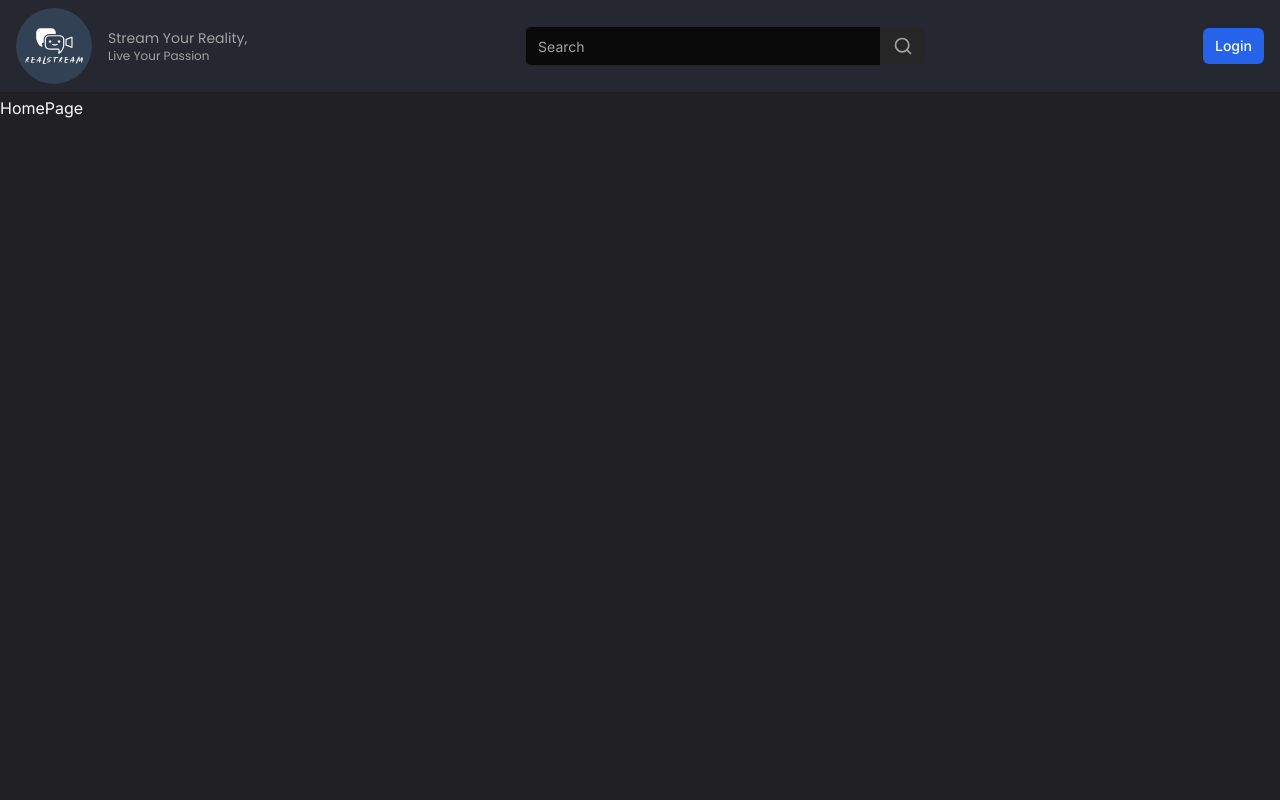
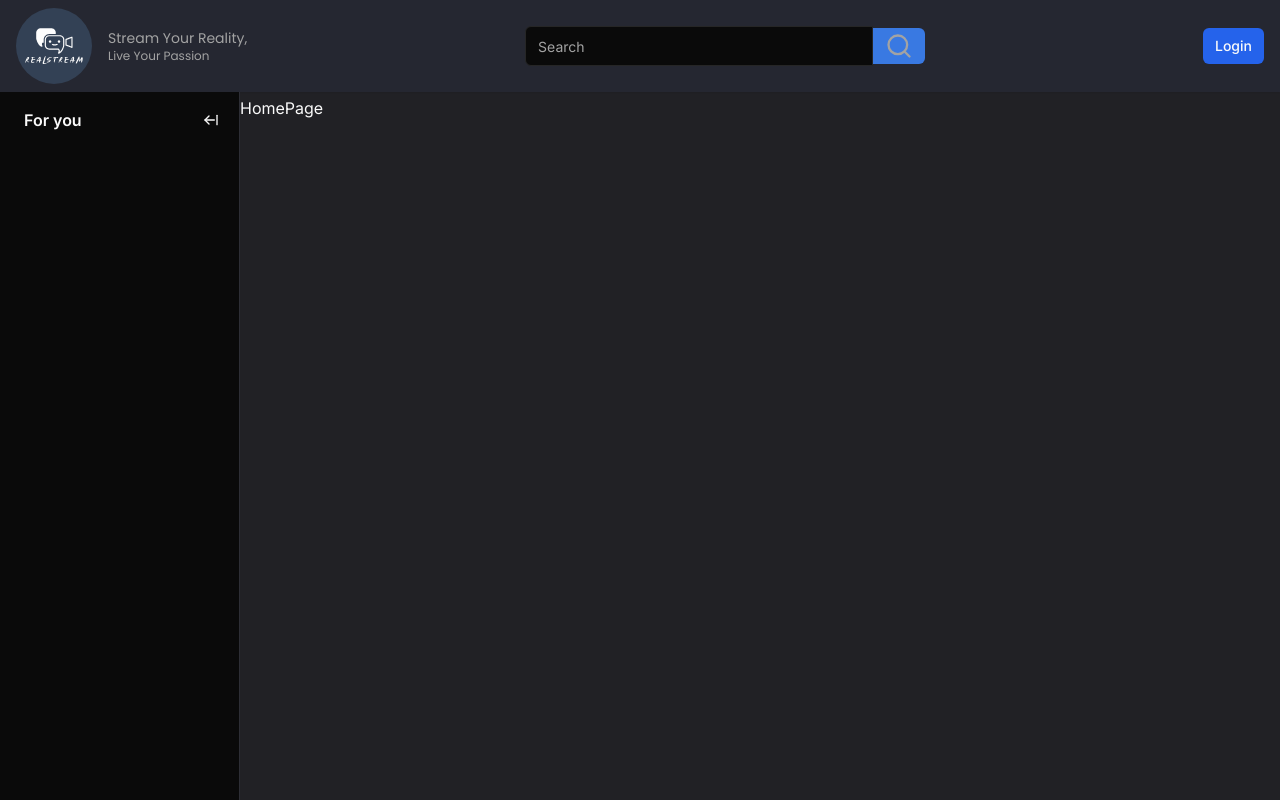
Before and after one commit to ujjawalsingh25/RealStream, a Next.js app: page / in a window 1280 px wide. Built offline with nearby package versions, Linux system fonts and the light colour scheme; no server answers.

Commit message:
Add responsive Sidebar with Collapse and Expand Toggle Functionality

```diff
--- /dev/null
+++ b/app/(browse)/_components/container.tsx
@@ -0,0 +1,32 @@
+"use client";
+
+import { useEffect } from "react";
+import { useMediaQuery } from "usehooks-ts"
+import { cn } from "@/lib/utils";
+import { useSidebar } from "@/store/use-sidebar";
+
+interface ContainerProps {
+    children: React.ReactNode;
+}
+
+export const Container = ({children,}: ContainerProps) => {
+    const matches = useMediaQuery("(max-width: 1024px)");
+    const { collapsed, onCollapse, onExpand, } =useSidebar((state) => state);
+
+    useEffect(() => {
+        if(matches) {
+            onCollapse();
+        } else {
+            onExpand();
+        }
+    }, [matches, onCollapse, onExpand]);
+
+    return (
+        <div className={cn(
+            "flex-1 ",
+            collapsed ? "ml-[70px]" : "ml-[70px] lg:ml-60"
+        )}>
+            {children}
+        </div>
+    );
+};
--- a/app/(browse)/_components/navbar/search.tsx
+++ b/app/(browse)/_components/navbar/search.tsx
@@ -39,7 +39,7 @@
                 onChange={(eventt) => setValue(eventt.target.value)}
                 placeholder="Search"
                 className="rounded-r-none focus-visible: ring-0
-                focus-visible: ring-transparent focus-visible: ring-offset-0"
+                focus-visible: ring-transparent focus-visible: ring-offset-0" //bg-red-500
             />
             {value && (
                 <X
@@ -52,9 +52,9 @@
                 type="submit"
                 size="sm"
                 variant="secondary"
-                className="rounded-l-none"
+                className="rounded-l-none bg-blue-500/90"
             >
-                <SearchIcon className="h-5 w-5 text-muted-foreground" />
+                <SearchIcon className="h-7 w-7  text-muted-foreground" />
             </Button>
         </form>
     );
--- /dev/null
+++ b/app/(browse)/_components/sidebar/index.tsx
@@ -0,0 +1,11 @@
+import { Toggle } from "./toggle";
+import { Wrapper } from "./wrapper";
+
+export const Sidebar = () => {
+    return (
+        // TODO: fetch followed User & fetch recommended uesr
+        <Wrapper>
+            <Toggle />
+        </Wrapper>
+    );
+};
--- /dev/null
+++ b/app/(browse)/_components/sidebar/toggle.tsx
@@ -0,0 +1,51 @@
+"use client";
+
+import { Hint } from "@/components/hint";
+import { Button } from "@/components/ui/button";
+import { useSidebar } from "@/store/use-sidebar";
+import { ArrowLeftFromLine, ArrowRightFromLine } from "lucide-react";
+
+export const Toggle = () => {
+    // console.log("I am logged here !");
+    const {
+        collapsed,
+        onExpand,
+        onCollapse,
+    } = useSidebar((state) => state);
+
+    const label = collapsed ? "Expand" : "Collapse";
+
+    return (
+        <>
+            {collapsed && (
+                <div className="hidden lg:flex w-full items-center justify-center pt-4 mb-4">
+                    <Hint label={label} side="right" asChild>
+                        <Button
+                            onClick={onExpand}
+                            variant="ghost"
+                            className="h-auto p-2"
+                        >
+                            <ArrowRightFromLine className="h-4 w-4"/>
+                        </Button>
+                    </Hint>
+                </div>
+            )}
+            {!collapsed && (
+                <div className="p-3 pl-6 mb-2 flex items-center w-full">
+                    <p className="font-semibold text-primary">
+                        For you
+                    </p>
+                    <Hint label={label} side="right" asChild>
+                        <Button
+                            onClick={onCollapse}
+                            className="h-auto p-2 ml-auto"
+                            variant="ghost"
+                        >
+                            <ArrowLeftFromLine className="h-4 w-4"/>
+                        </Button>
+                    </Hint>
+                </div>
+            )}
+        </>
+    );
+};
--- /dev/null
+++ b/app/(browse)/_components/sidebar/wrapper.tsx
@@ -0,0 +1,23 @@
+"use client";
+
+import { cn } from "@/lib/utils";
+import { useSidebar } from "@/store/use-sidebar";
+
+interface WrapperProps {
+    children: React.ReactNode;
+};
+
+export const Wrapper = ( {children,} : WrapperProps) => {
+    const { collapsed } = useSidebar((state) => state);
+
+    return (
+        <aside
+            className={cn(
+                "fixed left-0 flex flex-col w-60 h-full bg-background border-r border-[#2D2E35] z-50 mt-3",
+                collapsed && "w-[70px]"
+            )}
+        >
+            {children}
+        </aside>
+    );
+};
--- a/app/(browse)/layout.tsx
+++ b/app/(browse)/layout.tsx
@@ -1,11 +1,16 @@
+import { Container } from "./_components/container";
 import { Navbar } from "./_components/navbar";
+import { Sidebar } from "./_components/sidebar";
 
 const BrowseLayout = ({children,}: {children: React.ReactNode;}) => {
     return (
         <>
             <Navbar />
-            <div className="flex h-full pt-20" >
-                {children}
+            <div className="flex h-full pt-20">
+                <Sidebar />
+                <Container>
+                    {children}
+                </Container>
             </div>
         </>
     );
--- a/commands&Lib/Commands.js
+++ b/commands&Lib/Commands.js
@@ -13,6 +13,7 @@
     // npx shadcn@latest init        -->> Run the CLI                   |
     // npm install next-themes       -->> themes for Dark Mode          |
     // npx shadcn@latest add input       -->> UI                        |
+    // npx shadcn@latest add tooltip       -->> Hints adding            |
     // npx shadcn@latest add [component]    -->> Components             |
 // _____________________________________________________________________|
 
@@ -66,3 +67,7 @@
 // ___________________________________________________________________________________|
 
 // npm i query-string
+
+// npm i zustand
+
+// npm i usehooks-ts
--- /dev/null
+++ b/components/hint.tsx
@@ -0,0 +1,41 @@
+import {
+    Tooltip,
+    TooltipContent,
+    TooltipProvider,
+    TooltipTrigger
+} from "@/components/ui/tooltip";
+
+interface HintProps {
+    label: string;
+    children: React.ReactNode;
+    asChild?: boolean;
+    side?: "top" | "bottom" | "left" | "right";
+    align?: "start" | "center" | "end";
+};
+
+export const Hint = ({
+    label,
+    children,
+    asChild,
+    side,
+    align,
+}: HintProps) => {
+    return (
+        <TooltipProvider>
+            <Tooltip delayDuration={0}>
+                <TooltipTrigger asChild={asChild}>
+                    {children}
+                </TooltipTrigger>
+                <TooltipContent
+                    className="text-black bg-white"
+                    side={side}
+                    align={align}
+                >
+                    <p className="font-semibold">
+                        {label}
+                    </p>
+                </TooltipContent>
+            </Tooltip>
+        </TooltipProvider>
+    );
+};
--- /dev/null
+++ b/components/ui/tooltip.tsx
@@ -0,0 +1,30 @@
+"use client"
+
+import * as React from "react"
+import * as TooltipPrimitive from "@radix-ui/react-tooltip"
+
+import { cn } from "@/lib/utils"
+
+const TooltipProvider = TooltipPrimitive.Provider
+
+const Tooltip = TooltipPrimitive.Root
+
+const TooltipTrigger = TooltipPrimitive.Trigger
+
+const TooltipContent = React.forwardRef<
+  React.ElementRef<typeof TooltipPrimitive.Content>,
+  React.ComponentPropsWithoutRef<typeof TooltipPrimitive.Content>
+>(({ className, sideOffset = 4, ...props }, ref) => (
+  <TooltipPrimitive.Content
+    ref={ref}
+    sideOffset={sideOffset}
+    className={cn(
+      "z-50 overflow-hidden rounded-md border bg-popover px-3 py-1.5 text-sm text-popover-foreground shadow-md animate-in fade-in-0 zoom-in-95 data-[state=closed]:animate-out data-[state=closed]:fade-out-0 data-[state=closed]:zoom-out-95 data-[side=bottom]:slide-in-from-top-2 data-[side=left]:slide-in-from-right-2 data-[side=right]:slide-in-from-left-2 data-[side=top]:slide-in-from-bottom-2",
+      className
+    )}
+    {...props}
+  />
+))
+TooltipContent.displayName = TooltipPrimitive.Content.displayName
+
+export { Tooltip, TooltipTrigger, TooltipContent, TooltipProvider }
--- a/package.json
+++ b/package.json
@@ -13,6 +13,7 @@
     "@clerk/themes": "^2.1.25",
     "@prisma/client": "^5.19.1",
     "@radix-ui/react-slot": "^1.1.0",
+    "@radix-ui/react-tooltip": "^1.1.2",
     "class-variance-authority": "^0.7.0",
     "clsx": "^2.1.1",
     "lucide-react": "^0.437.0",
@@ -24,7 +25,9 @@
     "react-dom": "^18",
     "svix": "^1.32.0",
     "tailwind-merge": "^2.5.2",
-    "tailwindcss-animate": "^1.0.7"
+    "tailwindcss-animate": "^1.0.7",
+    "usehooks-ts": "^3.1.0",
+    "zustand": "^4.5.5"
   },
   "devDependencies": {
     "@types/node": "^20",
--- /dev/null
+++ b/store/use-sidebar.ts
@@ -0,0 +1,13 @@
+import { create } from "zustand"
+
+interface SidebarStore {
+    collapsed: boolean;
+    onExpand: () => void;
+    onCollapse: () => void;
+}
+
+export const useSidebar = create<SidebarStore>((set) => ({
+    collapsed: false,
+    onExpand: () => set(() => ({ collapsed: false })),
+    onCollapse: () => set(() => ({ collapsed: true }))
+}))
```
Also changed, not shown: 1 other file (tests, documents, lock files or other folders).
